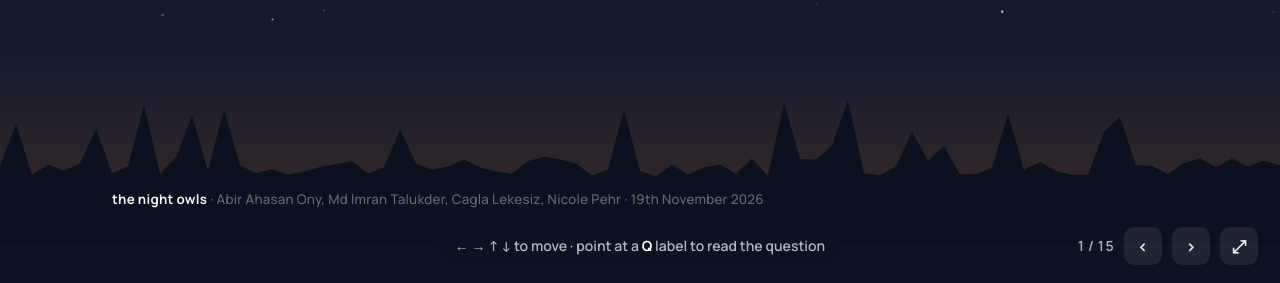
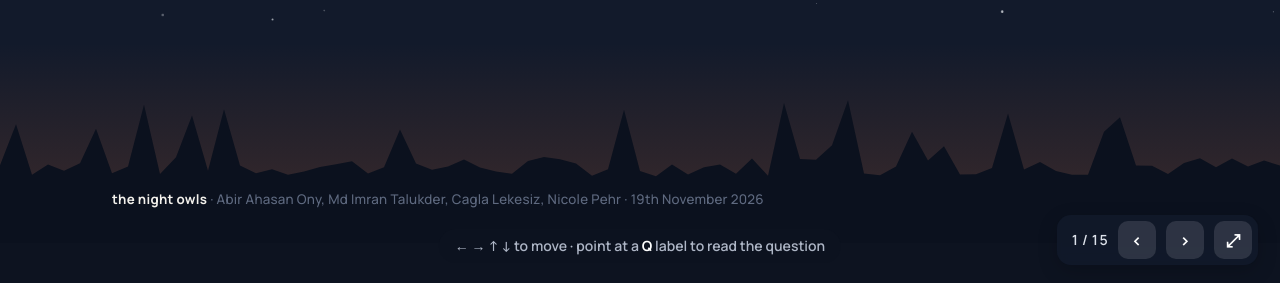
Before and after one commit to artcanvasio/night-owls, a plain HTML site: page index.html in a window 1280 px wide. Shown: the part 517-800 px from the top of the page. Drawn offline with nearby package versions, Linux system fonts and the light colour scheme.

Commit message:
Make slide controls visible on light slides
Co-Authored-By: Claude Opus 5.5 <noreply@anthropic.com>
Claude-Session: https://claude.ai/code/session_015XJxUAMYdXKjdkaBbRj9P6

```diff
--- a/index.html
+++ b/index.html
@@ -343,6 +343,9 @@ h2{font-size:58px}
 .qtbl .r:nth-child(even)>div{background:#ECEAE4}
 .qtbl .pro{color:var(--pro)}.qtbl .con{color:var(--con)}
 .foot .pg{display:none}
+#ui{background:rgba(18,26,43,.88);padding:6px 6px 6px 14px;border-radius:14px;color:#DDE2EA;box-shadow:0 6px 20px rgba(0,0,0,.18);backdrop-filter:blur(6px)}
+#ui button{background:rgba(255,255,255,.12);color:#fff}
+#ui button:hover{background:rgba(255,255,255,.24)}
 </style>
 </head>
 <body>
```
